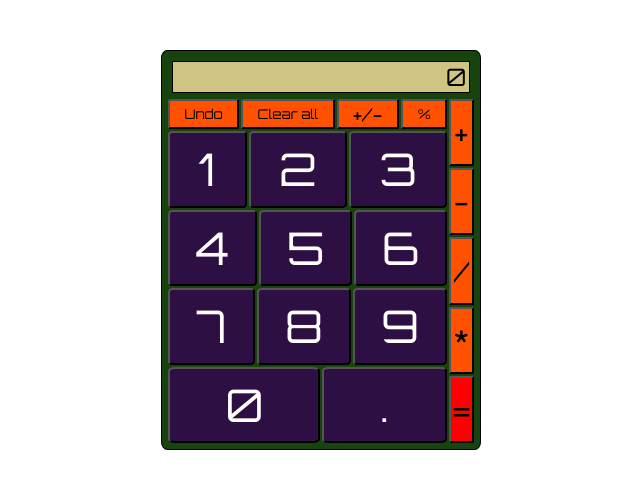
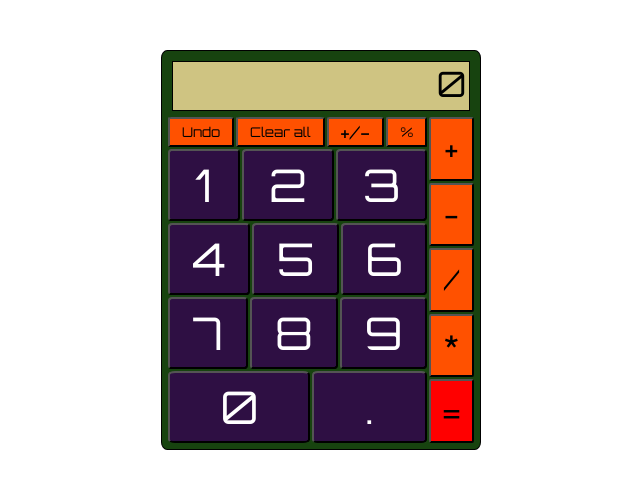
Before and after one commit to Sjoerd473/calculator, a plain HTML site: page index.html in a window 1280 px wide. Shown: the whole page, without its empty margins (319-959 px from the left). Drawn offline with Linux system fonts and the light colour scheme.

Commit message:
final version

```diff
--- a/script.js
+++ b/script.js
@@ -5,6 +5,15 @@ let mutator = '';
 let toggle
 
 let display = document.querySelector('.display');
+
+window.addEventListener('keydown', pressButton);
+
+function pressButton(e){
+    const button = document.querySelector(`button[data-key="${e.keyCode}"]`);
+    if(!button) return;
+    button.click()
+
+}
 
 //could also be in a loop?
 let buttonOne = document.getElementById('one');
@@ -476,12 +485,3 @@ function calculate(firstNumber, secondNumber, operator) {
             return (Number(Number(firstNumber) / Number(secondNumber))).toString();
     }
 }
-
-window.addEventListener('keydown', pressButton);
-
-function pressButton(e){
-    const button = document.querySelector(`button[data-key="${e.keyCode}"]`);
-    if(!button) return;
-    button.click()
-
-}
--- a/style.css
+++ b/style.css
@@ -29,12 +29,18 @@ background-color: hsla(111, 63%, 16%, 1)
 }
 
 .display{
+
+    white-space: nowrap;
+  overflow: hidden;
+  text-overflow: ellipsis;
 background-color: rgb(207, 196, 130);
 text-align: end;
-font-size: 150%;
+font-size: 35px;
 border: 1px solid black;
 margin:5px;
 padding-right:3px;
+min-height:50px;
+font-family: 'Orbitron', sans-serif;
 
 }
 
@@ -100,7 +106,7 @@ flex-grow: 1;
     text-align:center;
     font-size:30px;
 
-    min-width: 25px;
+    min-width: 45px;
 }
 
 #equals{
```
